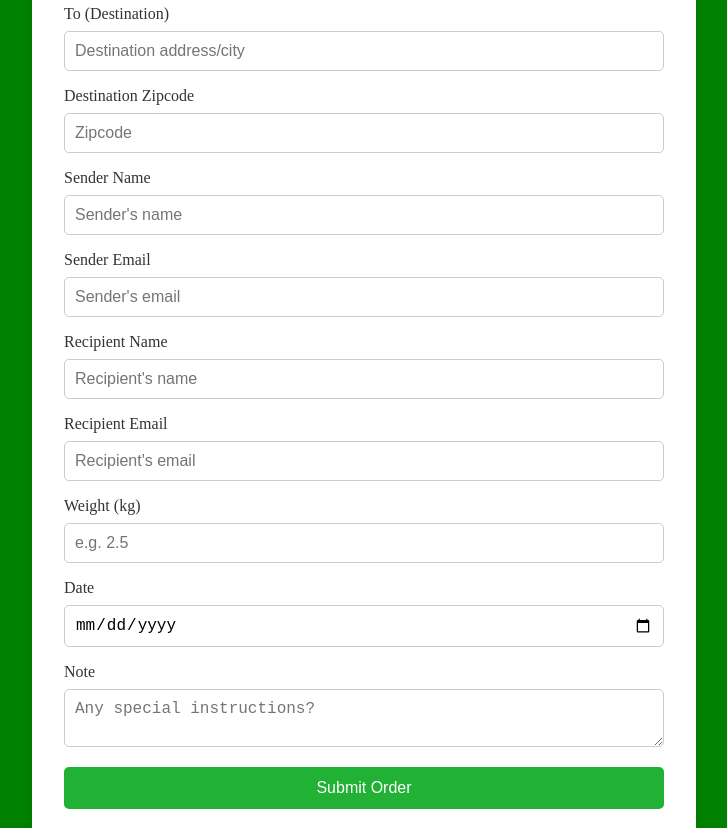
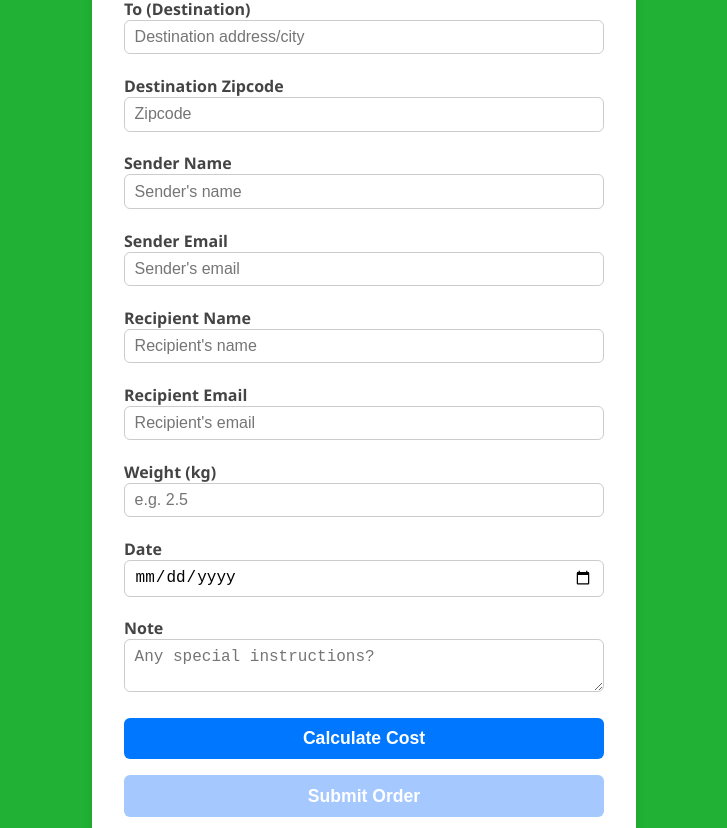
Before and after one commit to swatara45/Capstone_FE, a React (Vite) app: page /order in a window 1280 px wide. Shown: the part 212-1040 px from the top of the page, without its empty margins (276-1003 px from the left). Built offline with nearby package versions, Linux system fonts and the light colour scheme; what radar-sdk-js would draw is missing.

Commit message:
updated cost

```diff
--- a/src/App.css
+++ b/src/App.css
@@ -387,86 +387,107 @@ body {
 /* CreateOrder.css */
 
 .create-order-container {
-  min-height: 100vh;
-  background-color: green;
-  padding: 2rem;
-  display: flex;
-  flex-direction: column;
-  align-items: center;
+  max-width: 480px;
+  margin: 2rem auto;
+  padding: 1.5rem 2rem;
+  background-color: #fff;
+  box-shadow: 0 0 10px rgb(0 0 0 / 0.1);
+  border-radius: 8px;
+  font-family: 'Segoe UI', Tahoma, Geneva, Verdana, sans-serif;
 }
 
-.create-order-heading {
-  font-size: 24px;
-  font-weight: bold;
+.create-order-container h2 {
+  text-align: center;
   margin-bottom: 1.5rem;
   color: #222;
+  font-weight: 600;
 }
 
 .create-order-form {
-  background-color: #fff;
-  padding: 2rem;
-  border-radius: 8px;
-  width: 100%;
-  max-width: 600px;
-  box-shadow: 0 4px 10px rgba(0, 0, 0, 0.1);
+  display: flex;
+  flex-direction: column;
+  gap: 1rem;
 }
 
-.form-group {
-  margin-bottom: 1rem;
+.create-order-form label {
+  font-weight: 600;
+  color: #444;
+  margin-bottom: 0.3rem;
+  display: block;
 }
 
-.form-group label {
-  display: block;
-  margin-bottom: 0.5rem;
-  color: #333;
-}
-
-.form-group input,
-.form-group textarea {
+.create-order-form input,
+.create-order-form textarea {
   width: 100%;
-  padding: 10px;
-  border: 1px solid #ccc;
-  border-radius: 5px;
+  padding: 0.45rem 0.6rem;
+  border: 1.5px solid #ccc;
+  border-radius: 6px;
   font-size: 1rem;
+  transition: border-color 0.2s ease;
   box-sizing: border-box;
 }
 
-.submit-button {
-  background-color: #21b134;
+.create-order-form input:focus,
+.create-order-form textarea:focus {
+  border-color: #0077ff;
+  outline: none;
+}
+
+.create-order-form textarea {
+  resize: vertical;
+}
+
+.create-order-form button {
+  background-color: #0077ff;
   color: white;
   border: none;
-  padding: 0.75rem;
-  width: 100%;
-  font-size: 1rem;
-  border-radius: 5px;
+  padding: 0.65rem 1rem;
+  border-radius: 6px;
+  font-weight: 700;
+  font-size: 1.1rem;
   cursor: pointer;
-  transition: background 0.3s ease;
+  transition: background-color 0.3s ease;
 }
 
-.submit-button:hover {
-  background-color: #1a8f2a;
+.create-order-form button:hover:not(:disabled) {
+  background-color: #005fcc;
+}
+
+.create-order-form button:disabled {
+  background-color: #a5c8ff;
+  cursor: not-allowed;
 }
 
 .message {
   margin-top: 1rem;
+  padding: 0.8rem;
+  border-radius: 6px;
+  font-weight: 600;
   text-align: center;
-  font-weight: 600;
 }
 
-.success {
-  color: #1e7f32;
+.message.success {
+  background-color: #d4edda;
+  color: #155724;
+  border: 1.5px solid #c3e6cb;
 }
 
-.error {
-  color: #d32f2f;
+.message.error {
+  background-color: #f8d7da;
+  color: #721c24;
+  border: 1.5px solid #f5c6cb;
 }
 
+p {
+  font-size: 1.05rem;
+  color: #333;
+}
 
 /* MyParcels.css */
 
 .myparcels-container {
-  padding: 1.5rem;
-  max-width: 900px;
+  padding: 1rem;
+  max-width: 700px;
   margin: auto;
   font-family: Arial, sans-serif;
   margin-top: 50px;
@@ -597,10 +618,11 @@ body {
   color: #d32f2f;
   font-weight: 500;
 }
+
 .footer {
   background-color: #e9eb77;
   color: #444;
-  padding: 15px 20px;
+  padding: 25px 20px;
   display: flex;
   flex-direction: column;
   gap: 1rem;
@@ -609,7 +631,7 @@ body {
   font-size: 0.85rem;
 }
 
-@media (min-width: 600px) {
+@media (min-width: 200px) {
   .footer {
     flex-direction: row;
     align-items: flex-start;
@@ -651,3 +673,128 @@ body {
 .footer-socials a:hover {
   color: #000;
 }
+
+/*all parcels **/
+.allparcels-container {
+  display: flex;
+  flex-direction: column;
+  align-items: center;
+  justify-content: center;
+  margin-top: 3%;
+  margin-left: 5%;
+  margin-right: 5%;
+}
+
+.allparcels-box {
+  background-color: white;
+  width: 100%;
+  max-width: 70vw;
+  border-radius: 6px;
+  padding: 24px;
+  box-shadow: 0 2px 8px rgba(0, 0, 0, 0.1);
+}
+
+.back-link {
+  color: #444;
+  font-size: 18px;
+  margin: 8px 0;
+  display: inline-flex;
+  align-items: center;
+  text-decoration: none;
+}
+
+.back-link:hover {
+  opacity: 0.7;
+}
+
+.header-bar {
+  display: flex;
+  justify-content: space-between;
+  align-items: center;
+  padding: 10px;
+}
+
+.header-title {
+  font-size: 1.25rem;
+  font-weight: 600;
+  color: #444;
+}
+
+.username-label {
+  color: #444;
+}
+
+.error-message {
+  color: #d32f2f;
+  font-weight: 600;
+  margin-bottom: 1rem;
+}
+
+.button-group {
+  display: flex;
+  gap: 1rem;
+  margin-bottom: 1rem;
+}
+
+.add-button {
+  background-color: #3b82f6;
+  color: white;
+  padding: 0.5rem 1rem;
+  border-radius: 6px;
+  border: none;
+  cursor: pointer;
+}
+
+.add-button:hover {
+  background-color: #2563eb;
+}
+
+.delete-button {
+  padding: 0.5rem 1rem;
+  border-radius: 6px;
+  color: white;
+  border: none;
+  cursor: pointer;
+}
+
+.delete-button:disabled {
+  background-color: #d1d5db;
+  cursor: not-allowed;
+}
+
+.delete-button.enabled {
+  background-color: #ef4444;
+}
+
+.delete-button.enabled:hover {
+  background-color: #dc2626;
+}
+
+.datagrid-container {
+  padding: 12px;
+  height: 500px;
+  width: 100%;
+}
+
+.action-buttons {
+  display: flex;
+  gap: 0.5rem;
+}
+
+.edit-button {
+  color: #2563eb;
+  cursor: pointer;
+}
+
+.edit-button:hover {
+  color: #1e3a8a;
+}
+
+.delete-icon-button {
+  color: #dc2626;
+  cursor: pointer;
+}
+
+.delete-icon-button:hover {
+  color: #b91c1c;
+}
--- /dev/null
+++ b/src/pages/EditParcel.jsx
@@ -0,0 +1,82 @@
+import { useEffect, useState } from "react";
+import { useNavigate, useParams } from "react-router-dom";
+import axios from "axios";
+
+const EditParcel = () => {
+  const { id } = useParams();
+  const navigate = useNavigate();
+  const [formData, setFormData] = useState({
+    sendername: "",
+    recipientname: "",
+    from: "",
+    to: "",
+    cost: "",
+  });
+  const [error, setError] = useState("");
+
+  useEffect(() => {
+    const fetchParcel = async () => {
+      try {
+        const token = localStorage.getItem("token");
+        const res = await axios.get(`http://localhost:3000/api/parcels/find/${id}`, {
+          headers: { Authorization: `Bearer ${token}` },
+        });
+        setFormData(res.data);
+      } catch (err) {
+        setError("Failed to load parcel.");
+      }
+    };
+
+    fetchParcel();
+  }, [id]);
+
+  const handleChange = (e) => {
+    setFormData({ ...formData, [e.target.name]: e.target.value });
+  };
+
+  const handleSubmit = async (e) => {
+    e.preventDefault();
+    try {
+      const token = localStorage.getItem("token");
+      await axios.put(`http://localhost:3000/api/parcels/find/${id}`, formData, {
+        headers: { Authorization: `Bearer ${token}` },
+      });
+      navigate("/allparcels");
+    } catch (err) {
+      setError("Failed to update parcel.");
+    }
+  };
+
+  return (
+    <div className="flex justify-center mt-10">
+      <form onSubmit={handleSubmit} className="bg-white p-6 shadow-md rounded-md w-full max-w-md">
+        <h2 className="text-xl font-semibold mb-4">Edit Parcel</h2>
+
+        {error && <p className="text-red-500 mb-4">{error}</p>}
+
+        {["sendername", "recipientname", "from", "to", "cost"].map((field) => (
+          <div key={field} className="mb-4">
+            <label className="block text-gray-700 mb-1 capitalize">{field}</label>
+            <input
+              type={field === "cost" ? "number" : "text"}
+              name={field}
+              value={formData[field]}
+              onChange={handleChange}
+              className="w-full border rounded p-2"
+              required
+            />
+          </div>
+        ))}
+
+        <button
+          type="submit"
+          className="bg-green-600 text-white px-4 py-2 rounded hover:bg-green-700"
+        >
+          Update Parcel
+        </button>
+      </form>
+    </div>
+  );
+};
+
+export default EditParcel;
--- a/src/pages/Homepage.jsx
+++ b/src/pages/Homepage.jsx
@@ -55,10 +55,10 @@ const Home = () => {
     const distanceInMiles = distanceResult.routes.car.distance.value / 1609.34;
     const baseRate = 5; // Base fee
     const perMileRate = 0.2; // Adjusted per mile rate
-    const perPoundRate = 0.10; // Adjusted per pound rate
+    const perKgRate = 0.10; // Adjusted per kg rate
 
     const distanceCharge = distanceInMiles * perMileRate;
-    const weightCharge = weight * perPoundRate;
+    const weightCharge = weight * perKgRate;
     const price = baseRate + distanceCharge + weightCharge;
 
     setQuote(`Distance: ${distance} | Time: ${duration} | Weight: ${weight} kg | Estimated Price: $${price.toFixed(1)}`);
--- a/src/pages/MyParcels.jsx
+++ b/src/pages/MyParcels.jsx
@@ -58,6 +58,7 @@ const fetchParcels = async () => {
             <p><strong>Recipient Email:</strong> {parcel.recipientemail}</p>
             <p><strong>Dispatch Address:</strong> {parcel.from}</p>
             <p><strong>Destination Address:</strong> {parcel.to}</p>
+             <p><strong>Destination ZIP:</strong> {String(parcel.destination_zipcode).padStart(5, "0")}</p>
           </div>
           <button
             onClick={() => navigate(`/track/${parcel._id}`)}
--- a/src/pages/Order.jsx
+++ b/src/pages/Order.jsx
@@ -1,6 +1,10 @@
 import { useState } from "react";
 import { useNavigate } from "react-router-dom";
 import { publicRequest } from "../requestMethods";
+import Radar from 'radar-sdk-js';
+import '../App.css'; // Ensure you have the correct path to your CSS file
+
+Radar.initialize('prj_live_pk_e2ce7863e2539cbb7bc2a9adf274abf6d0e8648d');
 
 const CreateOrder = () => {
   const [form, setForm] = useState({
@@ -14,74 +18,243 @@ const CreateOrder = () => {
     weight: "",
     date: "",
     note: "",
+    cost: "",
   });
+
+  // This holds the calculated cost separately
+  const [cost, setCost] = useState(null);
+
   const [message, setMessage] = useState("");
+  const [error, setError] = useState("");
+  const [loadingQuote, setLoadingQuote] = useState(false);
   const navigate = useNavigate();
 
   const handleChange = (e) => {
     setForm({ ...form, [e.target.name]: e.target.value });
+    setCost(null);  // reset cost if relevant inputs change
+    setMessage("");
+    setError("");
   };
 
+  // Calculate cost using Radar API based on from, to and weight
+  const calculateCost = async () => {
+    setError("");
+    setMessage("");
+    setCost(null);
+
+    const { from, to, weight } = form;
+
+    if (!from || !to || !weight) {
+      setError("Please enter pickup, drop-off locations and weight first.");
+      return;
+    }
+
+    setLoadingQuote(true);
+
+    try {
+      // Geocode pickup location
+      const pickupResult = await Radar.forwardGeocode({ query: from });
+      if (!pickupResult.addresses.length) {
+        setError("Pickup location not found.");
+        setLoadingQuote(false);
+        return;
+      }
+      const pickupCoords = pickupResult.addresses[0].geometry.coordinates;
+
+      // Geocode dropoff location
+      const dropoffResult = await Radar.forwardGeocode({ query: to });
+      if (!dropoffResult.addresses.length) {
+        setError("Drop-off location not found.");
+        setLoadingQuote(false);
+        return;
+      }
+      const dropoffCoords = dropoffResult.addresses[0].geometry.coordinates;
+
+      // Calculate distance
+      const distanceResult = await Radar.distance({
+        origin: { latitude: pickupCoords[1], longitude: pickupCoords[0] },
+        destination: { latitude: dropoffCoords[1], longitude: dropoffCoords[0] },
+        modes: ['car'],
+        units: 'imperial',
+      });
+
+      // Convert meters to miles
+      const distanceInMiles = distanceResult.routes.car.distance.value / 1609.34;
+
+      // Pricing calculation
+      const baseRate = 5;
+      const perMileRate = 0.2;
+      const perKgRate = 0.10;
+
+      const distanceCharge = distanceInMiles * perMileRate;
+      const weightCharge = parseFloat(weight) * perKgRate;
+      const price = baseRate + distanceCharge + weightCharge;
+
+      // Save calculated cost in state
+      setCost(price.toFixed(2));
+    } catch (err) {
+      console.error(err);
+      setError("Failed to calculate cost. Please try again.");
+    } finally {
+      setLoadingQuote(false);
+    }
+  };
+
+  // Submit the form including the calculated cost
   const handleSubmit = async (e) => {
     e.preventDefault();
+
+    if (!cost) {
+      setError("Please calculate the cost before submitting the order.");
+      return;
+    }
+
     try {
-      await publicRequest.post("/parcels/", form);
+      // Include cost with form data
+      await publicRequest.post("/parcels/", { ...form, cost });
       setMessage("Order created successfully!");
       setTimeout(() => navigate("/"), 1500);
     } catch (err) {
-      setMessage("Failed to create order.");
+      setError("Failed to create order.");
     }
   };
 
   return (
     <div className="create-order-container">
-      <h2 className="create-order-heading">Create New Order</h2>
+      <h2>Create New Order</h2>
       <form onSubmit={handleSubmit} className="create-order-form">
-        <div className="form-group">
-          <label>From (Origin)</label>
-          <input name="from" value={form.from} onChange={handleChange} required placeholder="Origin address/city" />
-        </div>
-        <div className="form-group">
-          <label>To (Destination)</label>
-          <input name="to" value={form.to} onChange={handleChange} required placeholder="Destination address/city" />
-        </div>
-        <div className="form-group">
-          <label>Destination Zipcode</label>
-          <input name="destination_zipcode" value={form.destination_zipcode} onChange={handleChange} required placeholder="Zipcode" />
-        </div>
-        <div className="form-group">
-          <label>Sender Name</label>
-          <input name="sendername" value={form.sendername} onChange={handleChange} required placeholder="Sender's name" />
-        </div>
-        <div className="form-group">
-          <label>Sender Email</label>
-          <input type="email" name="senderemail" value={form.senderemail} onChange={handleChange} required placeholder="Sender's email" />
-        </div>
-        <div className="form-group">
-          <label>Recipient Name</label>
-          <input name="recipientname" value={form.recipientname} onChange={handleChange} required placeholder="Recipient's name" />
-        </div>
-        <div className="form-group">
-          <label>Recipient Email</label>
-          <input type="email" name="recipientemail" value={form.recipientemail} onChange={handleChange} required placeholder="Recipient's email" />
-        </div>
-        <div className="form-group">
-          <label>Weight (kg)</label>
-          <input type="number" name="weight" value={form.weight} onChange={handleChange} required placeholder="e.g. 2.5" />
-        </div>
+        <label>
+          From (Origin)
+          <input
+            name="from"
+            value={form.from}
+            onChange={handleChange}
+            required
+            placeholder="Origin address/city"
+          />
+        </label>
 
-        <div className="form-group">
-          <label>Date</label>
-          <input type="date" name="date" value={form.date} onChange={handleChange} required />
-        </div>
-        <div className="form-group">
-          <label>Note</label>
-          <textarea name="note" value={form.note} onChange={handleChange} placeholder="Any special instructions?" rows="2" />
-        </div>
-        <button type="submit" className="submit-button">Submit Order</button>
-        {message && (
-          <p className={`message ${message.includes("success") ? "success" : "error"}`}>
-            {message}
+        <label>
+          To (Destination)
+          <input
+            name="to"
+            value={form.to}
+            onChange={handleChange}
+            required
+            placeholder="Destination address/city"
+          />
+        </label>
+
+        <label>
+          Destination Zipcode
+          <input
+            type="text"
+            name="destination_zipcode"
+            value={form.destination_zipcode}
+            onChange={handleChange}
+            required
+            placeholder="Zipcode"
+
+          />
+        </label>
+
+        <label>
+          Sender Name
+          <input
+            name="sendername"
+            value={form.sendername}
+            onChange={handleChange}
+            required
+            placeholder="Sender's name"
+          />
+        </label>
+
+        <label>
+          Sender Email
+          <input
+            type="email"
+            name="senderemail"
+            value={form.senderemail}
+            onChange={handleChange}
+            required
+            placeholder="Sender's email"
+          />
+        </label>
+
+        <label>
+          Recipient Name
+          <input
+            name="recipientname"
+            value={form.recipientname}
+            onChange={handleChange}
+            required
+            placeholder="Recipient's name"
+          />
+        </label>
+
+        <label>
+          Recipient Email
+          <input
+            type="email"
+            name="recipientemail"
+            value={form.recipientemail}
+            onChange={handleChange}
+            required
+            placeholder="Recipient's email"
+          />
+        </label>
+
+        <label>
+          Weight (kg)
+          <input
+            type="number"
+            name="weight"
+            value={form.weight}
+            onChange={handleChange}
+            required
+            placeholder="e.g. 2.5"
+          />
+        </label>
+
+        <label>
+          Date
+          <input
+            type="date"
+            name="date"
+            value={form.date}
+            onChange={handleChange}
+            required
+          />
+        </label>
+
+        <label>
+          Note
+          <textarea
+            name="note"
+            value={form.note}
+            onChange={handleChange}
+            placeholder="Any special instructions?"
+            rows="2"
+          />
+        </label>
+
+        {/* Button to calculate cost */}
+        <button type="button" onClick={calculateCost} disabled={loadingQuote}>
+          {loadingQuote ? "Calculating..." : "Calculate Cost"}
+        </button>
+
+        {/* Show estimated cost */}
+        {cost && <p>Estimated Cost: <strong>${cost}</strong></p>}
+
+        {/* Submit button disabled until cost is calculated */}
+        <button type="submit" disabled={!cost}>
+          Submit Order
+        </button>
+
+        {/* Show messages */}
+        {(message || error) && (
+          <p className={`message ${message ? "success" : "error"}`}>
+            {message || error}
           </p>
         )}
       </form>
--- a/src/pages/TrackParcel.jsx
+++ b/src/pages/TrackParcel.jsx
@@ -67,7 +67,7 @@ const TrackParcel = () => {
         <p><strong>From:</strong> {parcel.from}</p>
         <p><strong>To:</strong> {parcel.to}</p>
         <p><strong>Date:</strong> {new Date(parcel.date).toLocaleDateString()}</p>
-        <p><strong>Destination ZIP:</strong> {parcel.destination_zipcode || "N/A"}</p>
+         <p><strong>Destination ZIP:</strong> {String(parcel.destination_zipcode).padStart(5, "0")}</p>
       </div>
 
       {loadingWeather ? (
```
Also changed, not shown: src/App.jsx (+15 -1 lines), src/pages/AllParcels.jsx (+63 -33 lines).
